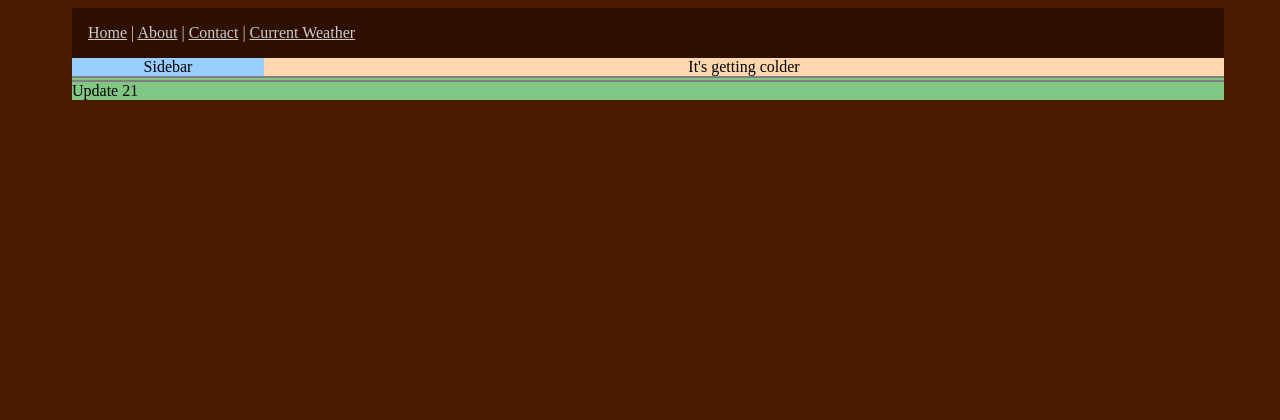
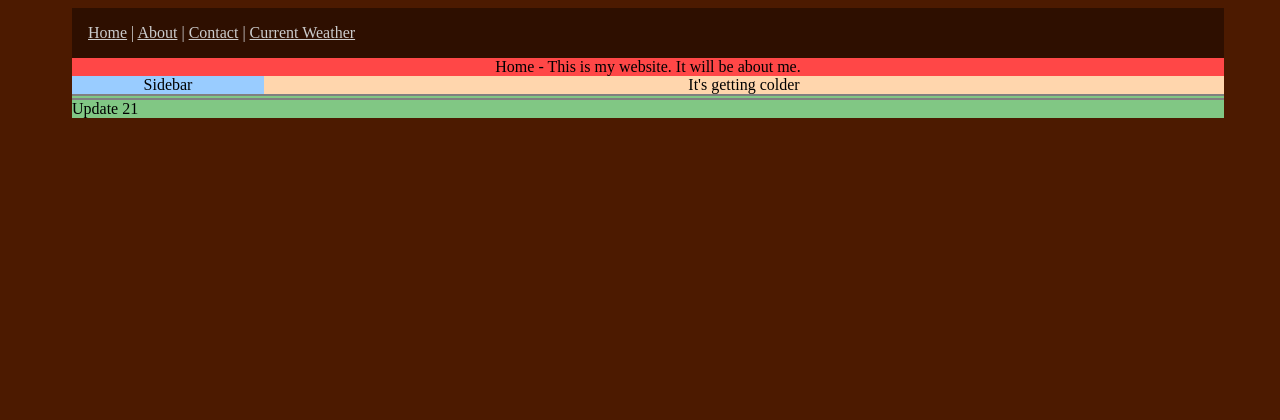
Before and after one commit to demidude93/demidude93.github.io, a PHP site: page /welcome/index.html in a window 1280 px wide. Shown: the top 420 px of the page. Run offline with PHP 8.4, Linux system fonts and the light colour scheme.

Commit message:
intro section

```diff
--- a/welcome/index.html
+++ b/welcome/index.html
@@ -25,6 +25,10 @@
 					<a href="http://www.theweathernetwork.com/weather/canada/ontario/hamilton">Current Weather</a>
 				</div>
 
+				<div class="intro">
+					Home - This is my website. It will be about me.
+				</div>
+
 				<div class="sidebar">
 					Sidebar
 				</div>
--- a/welcome/welcome.css
+++ b/welcome/welcome.css
@@ -24,6 +24,14 @@ html, body{
 	color:#CCCCCC;
 } .links a{
 	color:#CCCCCC;
+}
+
+.intro{
+	width:90%;
+	margin:auto 5%;
+	text-align:center;
+	float:left;
+	background-color:#FF4747;
 }
 
 .sidebar{
```
